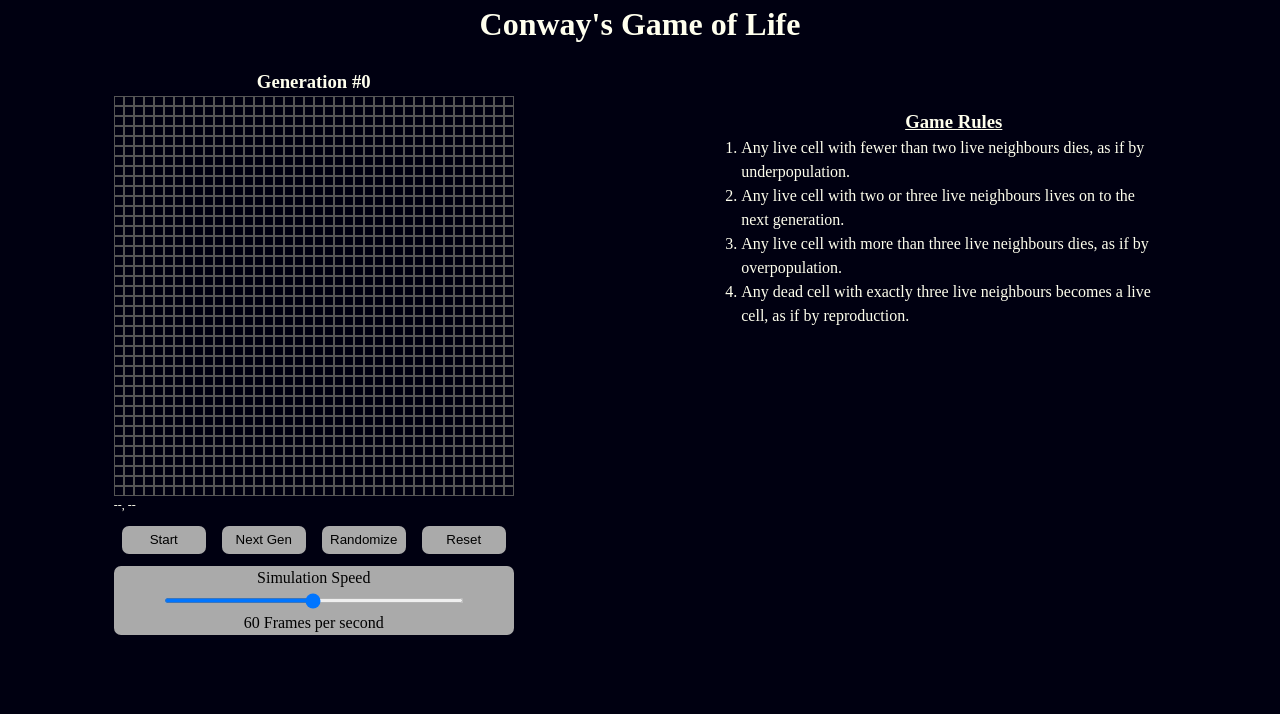
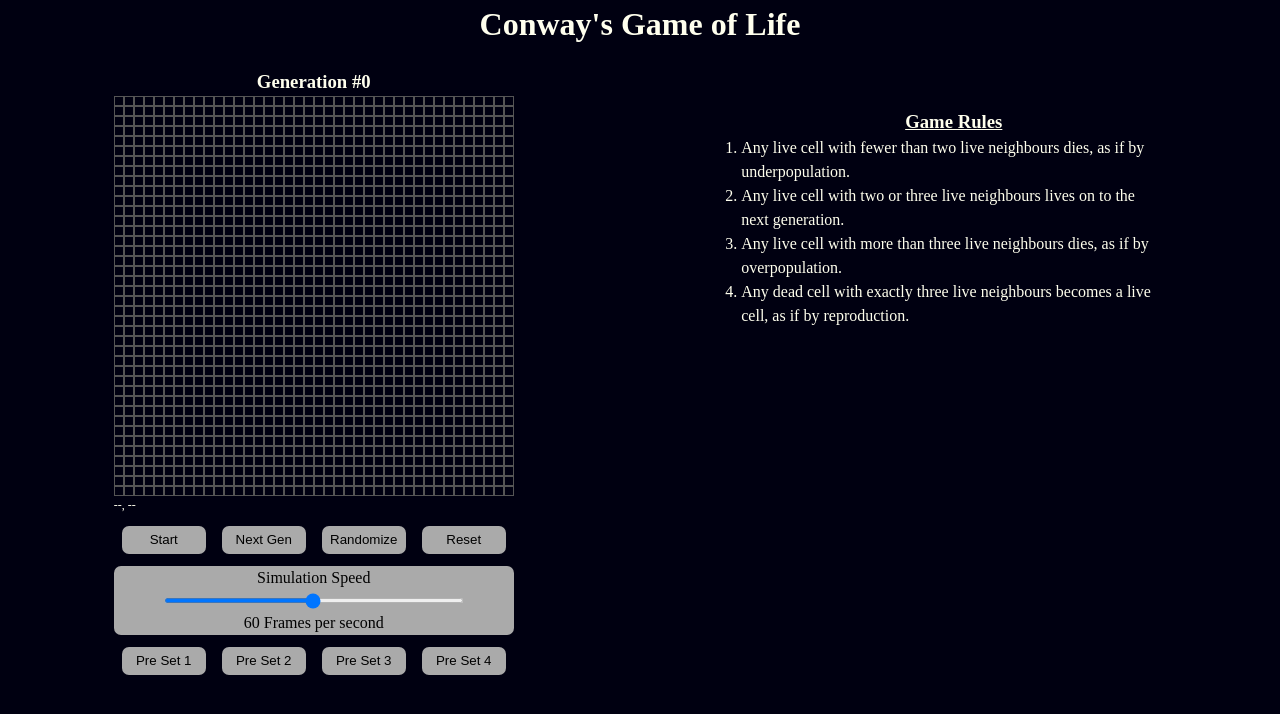
Before and after one commit to jessemarek/CS-build-week, a React (Create React App) app: page / in a window 1280 px wide. Shown: the top 714 px of the page. Built offline with nearby package versions, Linux system fonts and the light colour scheme.

Commit message:
added preset patterns to game. buttons added to load preset patterns to initial state

```diff
--- a/src/App.js
+++ b/src/App.js
@@ -1,14 +1,21 @@
 import React, { useState, useCallback, useRef } from 'react';
+
+// Game logic functions
 import { makeGrid, fillGrid, randInitCells, lifecycle } from './game-logic/functions'
 
+// Preset coordinates
+import { preset_1, preset_2, preset_3, preset_4 } from './game-logic/presets'
+
+// Components
 import CellBtn from './components/CellBtn'
 import GameRules from './components/GameRules'
 
 function App() {
   // init variables
-  let numCols = 40
-  let numRows = 40
+  const numCols = 40
+  const numRows = 40
 
+  // initial grid filled with cells in dead state
   const initGrid = makeGrid(numCols, numRows)
   fillGrid(initGrid)
 
@@ -88,6 +95,22 @@ function App() {
     setGameSpeed(e.target.value)
   }
 
+  // Sets specific coordinates to alive for the initial state of the grid
+  const loadPreset = (coords) => {
+
+    // make a copy of the blank grid state
+    let new_grid = [...initGrid]
+
+    // loop through the coordinates that are given and set each cell to alive state
+    coords.forEach(coord => {
+      new_grid[coord[0]][coord[1]].isAlive = true
+    })
+
+    // reset the generation counter and set the new grid state
+    setGenNum(0)
+    setGrid(new_grid)
+  }
+
   // ****************************************************************************************************************************
 
   return (
@@ -128,6 +151,15 @@ function App() {
             <p>{`${gameSpeed} Frames per second`}</p>
           </label>
         </div>
+
+        <div className="game-btns">
+          <button onClick={() => loadPreset(preset_1)}>Pre Set 1</button>
+          <button onClick={() => loadPreset(preset_2)}>Pre Set 2</button>
+          <button onClick={() => loadPreset(preset_3)}>Pre Set 3</button>
+          <button onClick={() => loadPreset(preset_4)}>Pre Set 4</button>
+        </div>
+
+
       </div>
       <GameRules />
 
--- /dev/null
+++ b/src/game-logic/presets.js
@@ -0,0 +1,109 @@
+// Coordinates for preset patterns
+export const preset_1 = [
+    [14, 22],
+    [16, 21],
+    [16, 22],
+    [18, 18],
+    [18, 19],
+    [18, 20],
+    [20, 17],
+    [20, 18],
+    [20, 19],
+    [21, 18]
+]
+
+export const preset_2 = [
+    [15, 18],
+    [15, 19],
+    [15, 22],
+    [16, 18],
+    [16, 21],
+    [17, 18],
+    [17, 21],
+    [17, 22],
+    [18, 20],
+    [19, 18],
+    [19, 20],
+    [19, 21],
+    [19, 22]
+]
+
+export const preset_3 = [
+    [1, 7],
+    [1, 8],
+    [2, 7],
+    [2, 8],
+    [5, 10],
+    [5, 11],
+    [6, 10],
+    [6, 11],
+    [8, 7],
+    [8, 8],
+    [9, 7],
+    [9, 8],
+    [23, 25],
+    [23, 26],
+    [24, 18],
+    [24, 19],
+    [24, 20],
+    [24, 25],
+    [24, 27],
+    [25, 17],
+    [25, 20],
+    [25, 27],
+    [26, 17],
+    [26, 20],
+    [26, 27],
+    [26, 28],
+    [28, 17],
+    [29, 17],
+    [29, 21],
+    [30, 18],
+    [30, 20],
+    [31, 19],
+    [34, 19],
+    [34, 20],
+    [35, 19],
+    [35, 20]
+]
+
+export const preset_4 = [
+    [1, 12],
+    [1, 13],
+    [2, 12],
+    [2, 13],
+    [13, 10],
+    [14, 10],
+    [12, 11],
+    [16, 11],
+    [11, 12],
+    [17, 12],
+    [11, 13],
+    [17, 12],
+    [11, 13],
+    [15, 13],
+    [17, 13],
+    [18, 13],
+    [11, 14],
+    [17, 14],
+    [12, 15],
+    [16, 15],
+    [13, 16],
+    [14, 16],
+    [21, 10],
+    [21, 11],
+    [21, 12],
+    [22, 10],
+    [22, 11],
+    [22, 12],
+    [23, 9],
+    [23, 13],
+    [25, 8],
+    [25, 9],
+    [25, 13],
+    [25, 14],
+    [35, 10],
+    [35, 11],
+    [36, 10],
+    [36, 11]
+]
```
